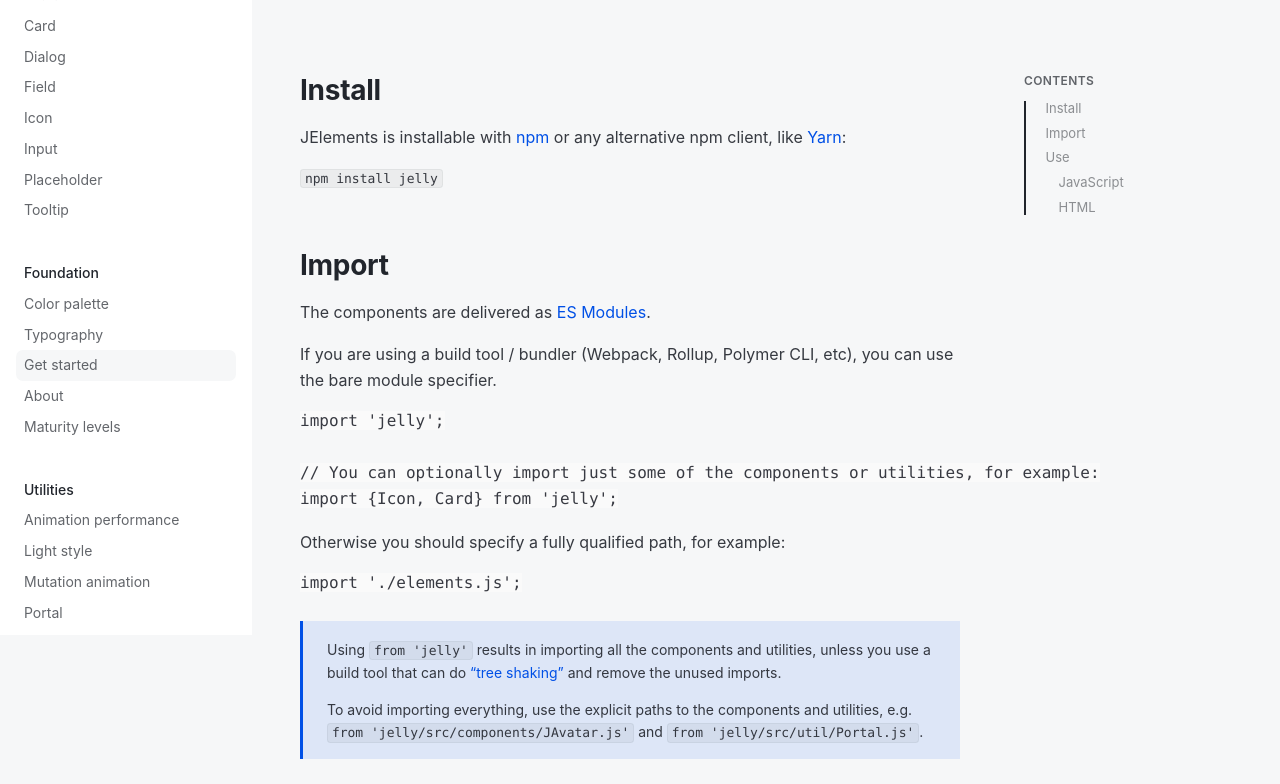
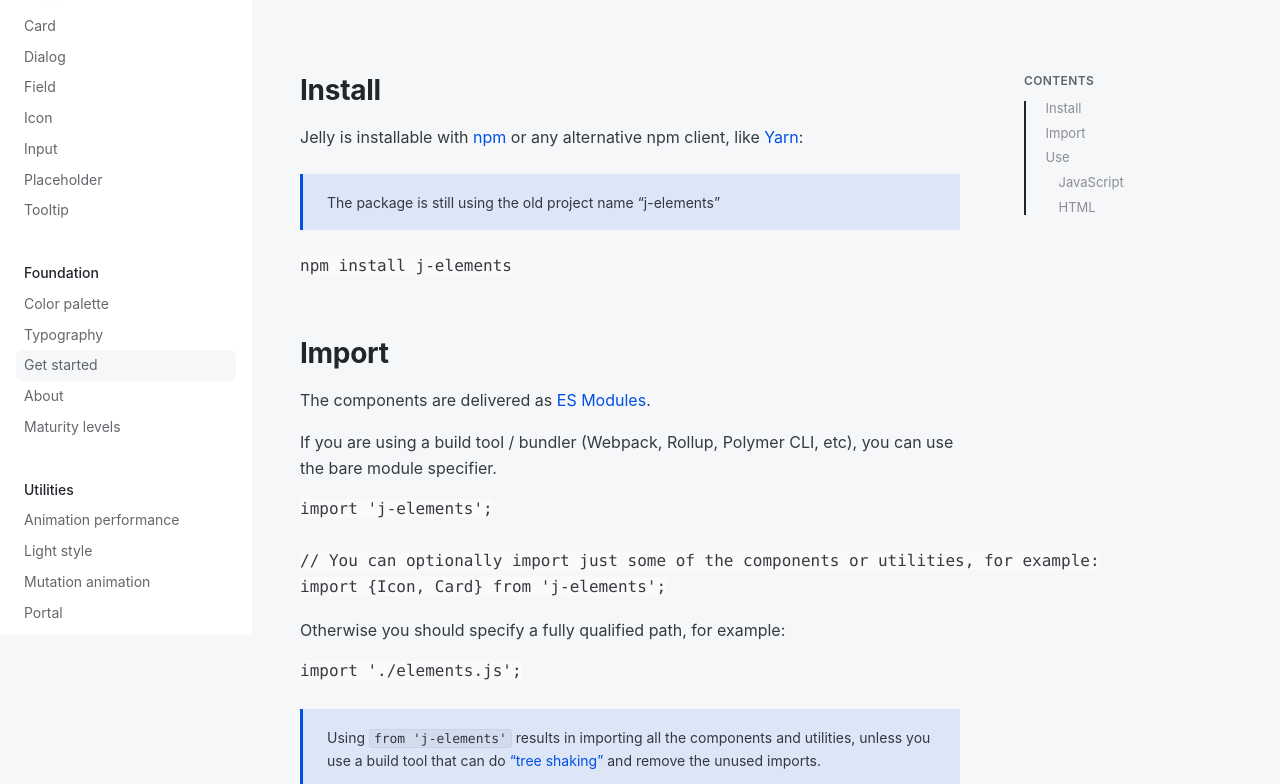
Before and after one commit to jouni/j-elements, an Eleventy site: page docs/pages/howto.md in a window 1280 px wide. Shown: the part 165-949 px from the top of the page. Built offline with nearby package versions, Linux system fonts and the light colour scheme; Eleventy itself is replaced by a stand-in of ours; code samples lack their colours; files that its build step writes are made by us from their sources.

Commit message:
Update howto.md

````diff
--- a/docs/pages/howto.md
+++ b/docs/pages/howto.md
@@ -7,10 +7,12 @@ eleventyNavigation:
 
 ## Install
 
-JElements is installable with [npm](https://npmjs.org) or any alternative npm client, like [Yarn](https://yarnpkg.com/en/):
+Jelly is installable with [npm](https://npmjs.org) or any alternative npm client, like [Yarn](https://yarnpkg.com/en/):
 
-```
-npm install jelly
+> The package is still using the old project name "j-elements"
+
+```shell
+npm install j-elements
 ```
 
 ## Import
@@ -20,10 +22,10 @@ The components are delivered as [ES Modules](https://developer.mozilla.org/en-US
 If you are using a build tool / bundler (Webpack, Rollup, Polymer CLI, etc), you can use the bare module specifier.
 
 ```javascript
-import 'jelly';
+import 'j-elements';
 
 // You can optionally import just some of the components or utilities, for example:
-import {Icon, Card} from 'jelly';
+import {Icon, Card} from 'j-elements';
 ```
 
 Otherwise you should specify a fully qualified path, for example:
@@ -32,9 +34,9 @@ Otherwise you should specify a fully qualified path, for example:
 import './elements.js';
 ```
 
-> Using `from 'jelly'` results in importing all the components and utilities, unless you use a build tool that can do [“tree shaking”](https://developer.mozilla.org/en-US/docs/Glossary/Tree_shaking) and remove the unused imports.
+> Using `from 'j-elements'` results in importing all the components and utilities, unless you use a build tool that can do [“tree shaking”](https://developer.mozilla.org/en-US/docs/Glossary/Tree_shaking) and remove the unused imports.
 >
-> To avoid importing everything, use the explicit paths to the components and utilities, e.g. `from 'jelly/src/components/JAvatar.js'` and `from 'jelly/src/util/Portal.js'`.
+> To avoid importing everything, use the explicit paths to the components and utilities, e.g. `from 'j-elements/src/components/JAvatar.js'` and `from 'j-elements/src/util/Portal.js'`.
 
 
 ## Use
````
